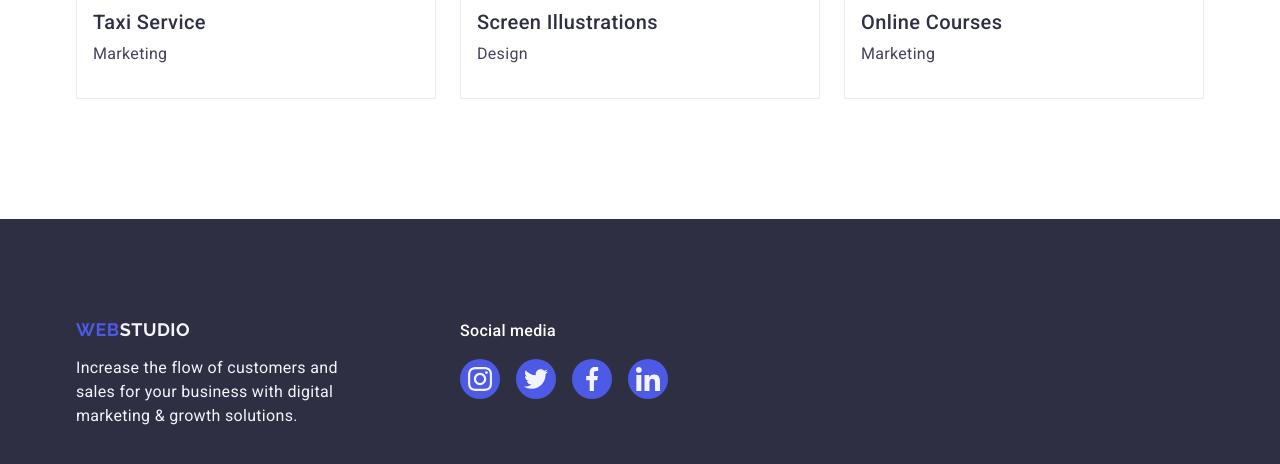
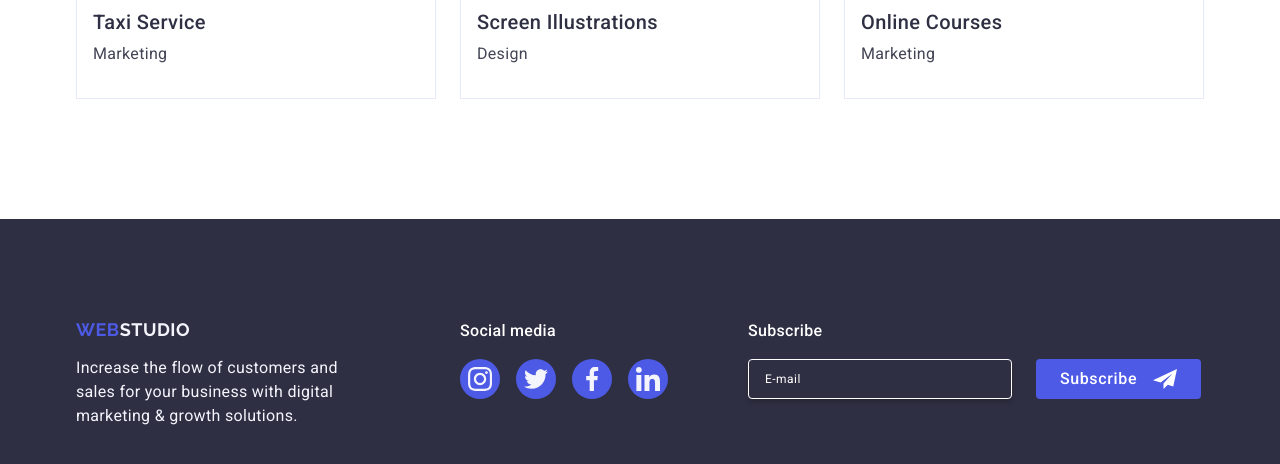
Before and after one commit to anastasiia-sh03/goit-markup-hw-05, a plain HTML site: page index.html in a window 1280 px wide. Shown: the part 3120-3584 px from the top of the page. Drawn offline with nearby package versions, Linux system fonts and the light colour scheme.

Commit message:
add body

```diff
--- a/css/styles.css
+++ b/css/styles.css
@@ -474,3 +474,54 @@ background-color: #404bbf;
 .footer-social-svg {
     fill: #f4f4fd;
 }
+.footer-p {
+    margin-bottom: 16px;
+    font-weight: 500;
+    line-height: 1.5;
+    letter-spacing: 0.02em;
+    color: #ffffff;
+}
+.footer-form {
+    display: flex;
+    gap: 24px;
+}
+.input_footer {
+    width: 264px;
+    height: 40px;
+    border: 1px solid #ffffff;
+    background-color: transparent;
+    font-size: 12px;
+    line-height: 2;
+    letter-spacing: 0.04em;
+    padding-left: 16px;
+    box-shadow: 0px 4px 4px rgba(0, 0, 0, 0.15);
+    border-radius: 4px;
+    color: #ffffff;
+
+}
+.input_footer::placeholder {
+    color: #ffffff;
+}
+.footer-button {
+    min-width: 165px;
+    height: 40px;
+    display: flex;
+    justify-content: center;
+    align-items: center;
+    font-family: "Roboto", sans-serif;
+    font-size: 16px;
+    font-weight: 500;
+    line-height: 1.5;
+    letter-spacing: 0.04em;
+    color: #ffffff;
+    cursor: pointer;
+    background-color: #4D5AE5;
+    border: none;
+    border-radius: 4px;
+}
+.footer-subscribe-svg {
+    margin-left: 16px;
+}
+.footer-div {
+    margin-left: 80px;
+}
--- a/index.html
+++ b/index.html
@@ -471,6 +471,25 @@
             </li>
           </ul>
         </div>
+        <div class="footer-div">
+          <p class="footer-p">Subscribe</p>
+          <form class="footer-form">
+            <label class="footer-label">
+              <input
+                name="input-footer"
+                type="email"
+                placeholder="E-mail"
+                class="input_footer"
+              />
+            </label>
+            <button type="submit" class="footer-button">
+              Subscribe
+              <svg width="24" height="24" class="footer-subscribe-svg">
+                <use href="./images/icon.svg#icon-frame"></use>
+              </svg>
+            </button>
+          </form>
+        </div>
       </div>
     </footer>
   </body>
```
Also changed, not shown: images/icon.svg (added).
